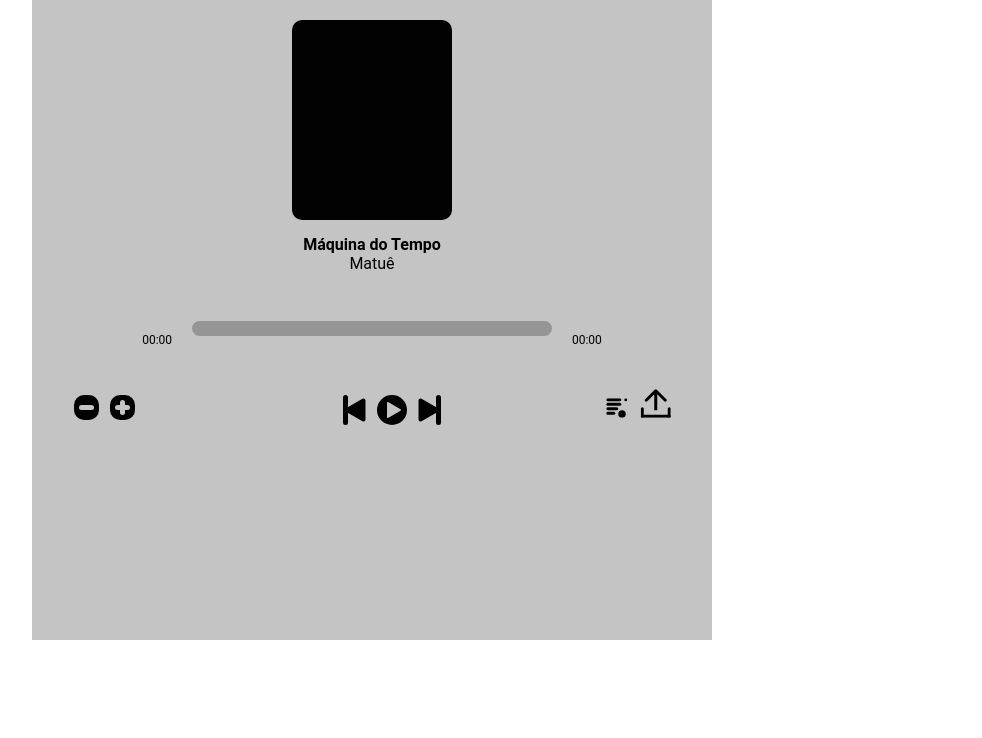
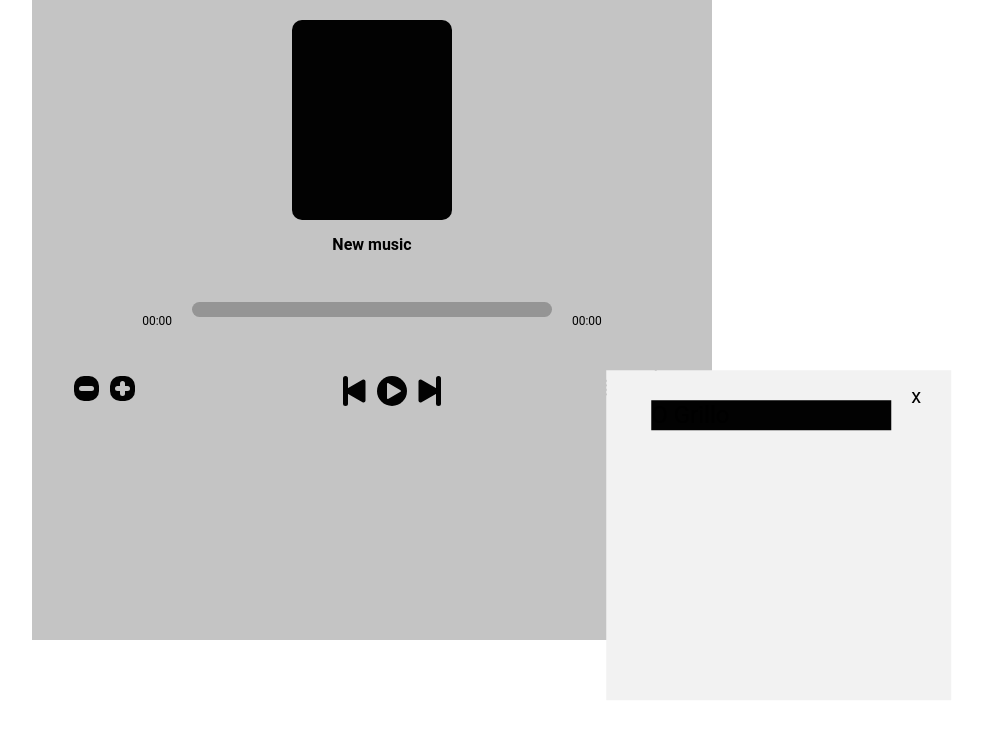
Before and after one commit to AlexNicolasCode/Music-Player, a plain HTML site: page index.html in a window 1280 px wide. Both pictures are taken after a click on the button 884 px from the left and 408 px from the top of the page. Shown: the whole page, without its empty margins (268-1250 px from the left). Drawn offline with nearby package versions, Linux system fonts and the light colour scheme.

Commit message:
Upload created

```diff
--- a/index.css
+++ b/index.css
@@ -93,12 +93,38 @@
     border: none;
     outline: none;
 }
+.player__playlist--open {
+    background: #f2f2f2;
+    position: absolute;
+    padding: 10px;
+    padding-right: 20px;
+    float: right;
+    width: 200px;
+    height: 200px;
+    z-index: 1;
+}
+#closePlaylist {
+    background: none;
+    border: none;
+    float: right;
+    outline: none;
+}
+.playlist__musics {
+    background: #020202;
+    margin-top: 10px;
+    width: 80%;
+    height: 20px;
+}
 .player__upload {
     display: inline-block;
-    background: none;
     border: none;
     outline: none;
     margin-left: 5px;
+    height: 20px;
+    width: 20px;
+}
+.input[type="file"] {
+    display: none;
 }
 .hidden {
     display: none;
--- a/index.html
+++ b/index.html
@@ -6,11 +6,10 @@
     <script src="https://code.jquery.com/jquery-3.6.0.min.js"integrity="sha256-/xUj+3OJU5yExlq6GSYGSHk7tPXikynS7ogEvDej/m4=" crossorigin="anonymous"></script>
     <title>Music Player</title>
     <div class="player">
-        <audio id="music-player" src="./music/Matuê - Máquina do Tempo.mp3"></audio>
+        <audio id="music-player" src="#"></audio>
         <div class="player__photo"></div>
         <div class="player__music">
-            <div class="player__name"><strong>Máquina do Tempo</strong></div>
-            <div class="player__artist">Matuê</div>
+            <div id="music" class="player__name"><strong>New music</strong></div>
         </div>
         <ul class="player__bar">
             <li><div id="nowtime" class="player__nowtime">00:00</div></li>
@@ -61,7 +60,11 @@
                 </svg>
             </button>
             <div class="player__options">
-                <button class="player__playlist">
+                <div id="playlist-open" class="player__playlist--open hidden">
+                    <button id="closePlaylist" onclick="closePlaylis()">x</button>
+                    <div id="grillo" class="playlist__musics">O Grillo</div>
+                </div>
+                <button class="player__playlist" onclick="openPlaylist()">
                     <svg width="14" height="13" viewBox="0 0 14 13" fill="none" xmlns="http://www.w3.org/2000/svg">
                         <circle cx="10.5" cy="10.5" r="2.5" fill="#020202"/>
                         <rect width="10" height="2" rx="1" fill="#020202"/>
@@ -71,16 +74,19 @@
                         <rect x="12" width="2" height="2" rx="1" fill="#020202"/>
                     </svg>
                 </button>
-                <button class="player__upload" type="file" id="newMusic">
+                <div type="file" value="upload" class="player__upload" id="newMusic">
+                    <div onclick="getFile()">
                         <svg width="20" height="19" viewBox="0 0 20 19" fill="none" xmlns="http://www.w3.org/2000/svg">
                             <rect y="17" width="20" height="2" rx="1" fill="#020202"/>
                             <rect x="18" y="12" width="2" height="7" rx="1" fill="#020202"/>
                             <rect y="12" width="2" height="7" rx="1" fill="#020202"/>
                             <path d="M10.7071 0.292893C10.3166 -0.0976315 9.68342 -0.0976315 9.29289 0.292893L2.92893 6.65685C2.53841 7.04738 2.53841 7.68054 2.92893 8.07107C3.31946 8.46159 3.95262 8.46159 4.34315 8.07107L10 2.41421L15.6569 8.07107C16.0474 8.46159 16.6805 8.46159 17.0711 8.07107C17.4616 7.68054 17.4616 7.04738 17.0711 6.65685L10.7071 0.292893ZM11 14V1H9V14H11Z" fill="black"/>
                         </svg>
-                </button>
+                    </div>
+                    <div style='height: 0px;width: 0px; overflow:hidden;'><input id="upfile" value="upload" type="file" multiple onchange="upload(this)"></div>
                 </div>
             </div>
         </div>
-    <script src="upload.js"></script>
+    </div>
+    <script src="main.js"></script>
 </html>
--- a/main.js
+++ b/main.js
@@ -6,7 +6,9 @@
     player.play();
     btnPlay.classList.add('hidden');
     btnPause.classList.remove('hidden');
+
 }
+
 function pause() {
     player.pause();
     btnPause.classList.add('hidden');
@@ -20,6 +22,44 @@
 function more() {
     player.volume += 0.2;
 }
+
+function getFile() {
+    document.getElementById("upfile").click();
+}
+
+function openPlaylist() {
+    document.getElementById('playlist-open').classList.remove('hidden');
+}
+
+function closePlaylis() {
+    document.getElementById('playlist-open').classList.add('hidden');
+}
+
+function upload(fileInput) {
+    let files = fileInput.files;
+
+    pause();
+    for (var i = 0; i < files.length; i++) {
+      document.getElementById('music').innerHTML = files[i].name.split('.mp3');
+    }
+}
+
+function loadMusic(e) {
+}
+
+window.addEventListener('load', function() {
+    document.querySelector('input[type="file"]').addEventListener('change', function() {
+        if (this.files && this.files[0]) {
+            let music = document.getElementById('music-player');
+            music.onload = () => {
+                URL.revokeObjectURL(music.src);  // no longer needed, free memory
+            }
+
+            music.src = URL.createObjectURL(this.files[0]); // set src to blob url
+        }
+    });
+});
+
 
 const toHHMMSS = function ( totalsecs ) {
     let sec_num = parseInt(totalsecs, 10); // don't forget the second param
@@ -36,8 +76,6 @@
 }
 
 player.addEventListener("timeupdate", function() {
-    let nowTime = document.getElementById('player__nowtime');
-    let endTime = document.getElementById('player__endtime');
     let currentTime = player.currentTime;
     let duration = player.duration;
 
```
Lines whose indentation alone changed are shown as unchanged.
